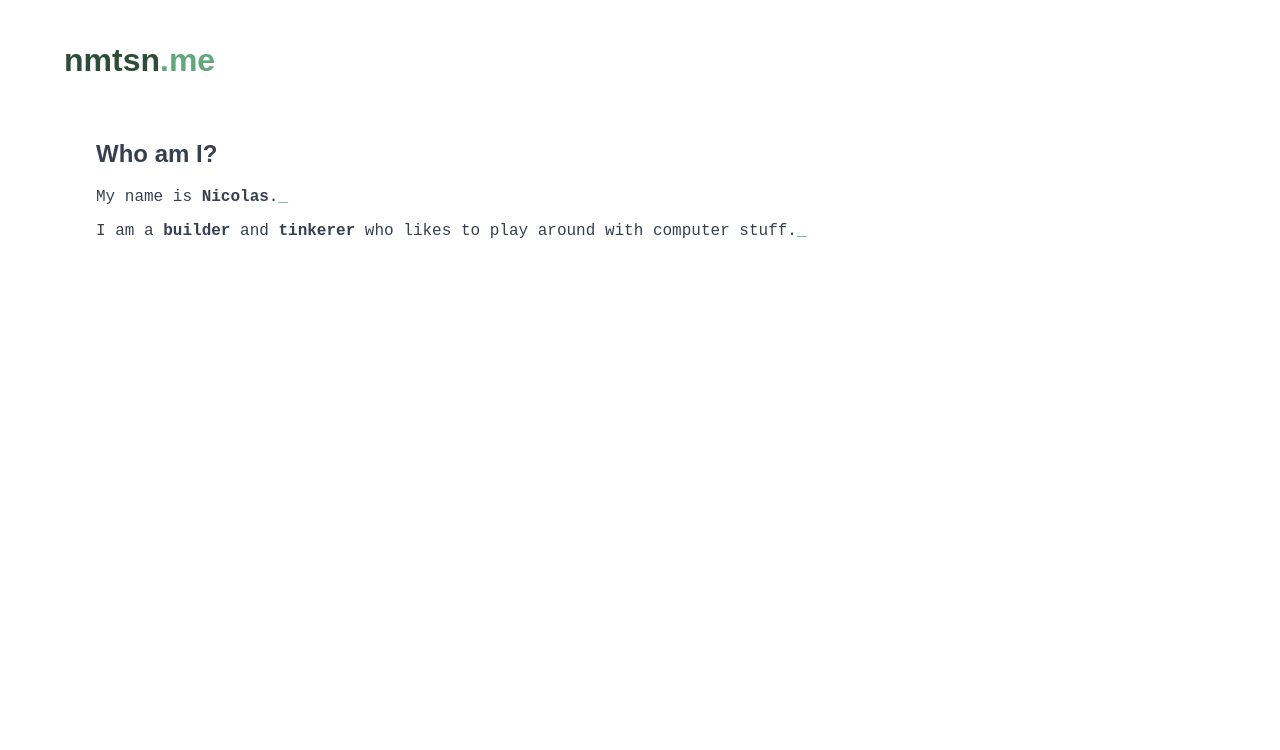
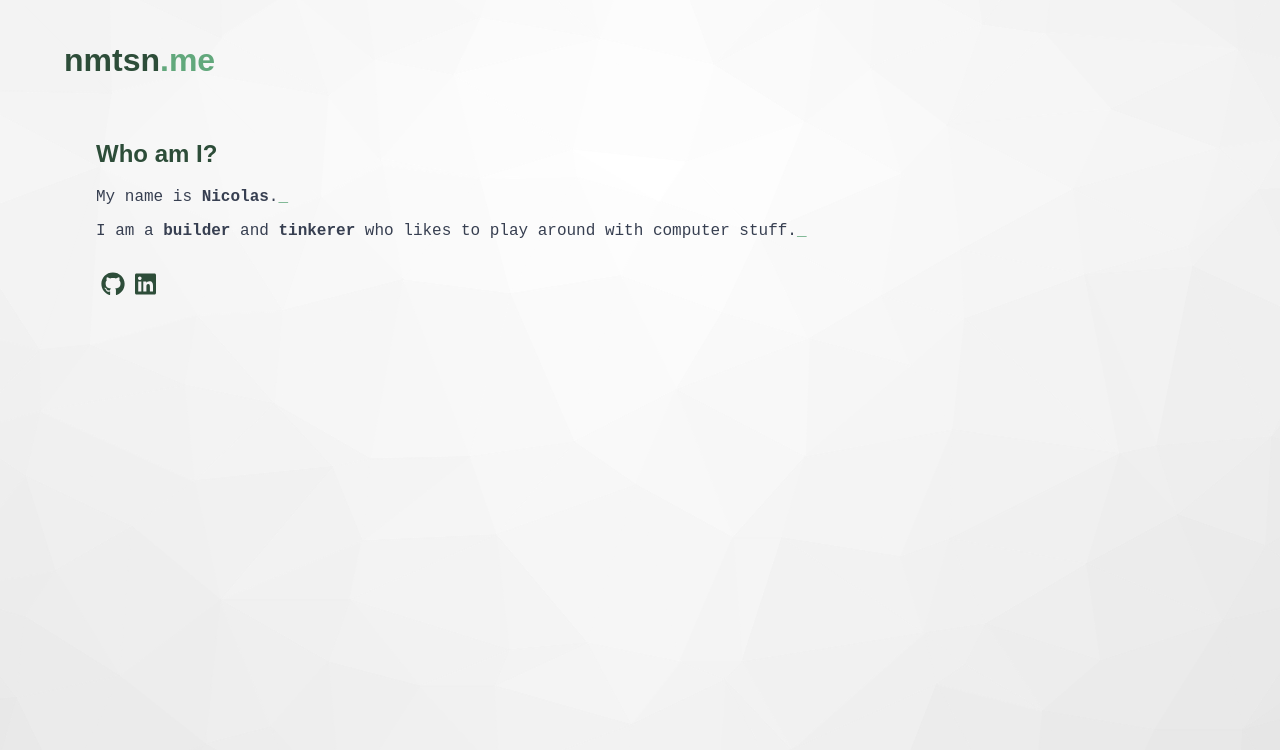
Before and after one commit to nmoutschen/nmtsn.me, a Vue app: page / in a window 1280 px wide. Shown: the top 750 px of the page. Built offline with nearby package versions, Linux system fonts and the light colour scheme; a web font is replaced by a local one.

Commit message:
Add FindMe component, background and clean-up code

```diff
--- a/package.json
+++ b/package.json
@@ -10,6 +10,9 @@
     "test:unit": "vue-cli-service test:unit"
   },
   "dependencies": {
+    "@fortawesome/fontawesome-svg-core": "^1.2.17",
+    "@fortawesome/free-brands-svg-icons": "^5.8.1",
+    "@fortawesome/vue-fontawesome": "^0.1.6",
     "core-js": "^2.6.5",
     "vue": "^2.6.6",
     "vue-router": "^3.0.1"
--- a/src/common/base.less
+++ b/src/common/base.less
@@ -4,10 +4,14 @@
 h1, h2, h3 {
   font-family: 'Muli', sans-serif;
   font-weight: 700;
+  color: @primary-dark;
 }
 
 body {
   background-color: @background;
+  background-image: url('../assets/background.svg');
+  background-position: center;
+  background-size: auto;
   font-family: 'Nanum Gothic Coding', monospace;
   margin: 0px;
 }
--- /dev/null
+++ b/src/components/FindMe.vue
@@ -0,0 +1,56 @@
+<template>
+  <section class="findme">
+    <ul class="contact">
+      <li v-for="contact in contacts" v-bind:key="contact.link">
+        <a v-bind:href="contact.link">
+          <font-awesome-icon v-bind:icon="['fab', contact.icon]" />
+        </a>
+      </li>
+    </ul>
+  </section>
+</template>
+
+<script>
+export default {
+  data: function() {
+    return {
+      contacts: [
+        {
+          link: "https://github.com/nmoutschen",
+          icon: "github"
+        },
+        {
+          link: "https://www.linkedin.com/in/nicolas-moutschen-6906a337/",
+          icon: "linkedin"
+        }
+      ]
+    };
+  }
+};
+</script>
+
+<style scoped lang="less">
+@import "../common/colors.less";
+
+.contact {
+  list-style: none;
+  display: block;
+  padding: 0px;
+
+  li {
+    display: inline-block;
+    padding: 0 5px;
+  }
+
+  a {
+    color: @primary-dark;
+    &:hover {
+      color: @primary;
+    }
+  }
+}
+
+.svg-inline--fa {
+  font-size: 1.5em;
+}
+</style>
--- a/src/components/WhoAmI.vue
+++ b/src/components/WhoAmI.vue
@@ -1,16 +1,17 @@
 <template>
-  <div class="whoami">
+  <section class="whoami">
     <h2>Who am I?</h2>
     <p>My name is <strong>Nicolas</strong>.</p>
-    <p>I am a <strong>builder</strong> and <strong>tinkerer</strong> who likes to play around with computer stuff.</p>
-  </div>
+    <p>I am a <strong>builder</strong> and <strong>tinkerer</strong> who likes to
+      play around with computer stuff.</p>
+  </section>
 </template>
 
 <style scoped lang="less">
 @import "../common/colors.less";
 
-p::after{
-  content: '_';
+p::after {
+  content: "_";
   color: @primary;
 }
 </style>
--- a/src/main.js
+++ b/src/main.js
@@ -1,6 +1,12 @@
 import Vue from "vue";
 import App from "./App.vue";
 import router from "./router";
+import { library } from "@fortawesome/fontawesome-svg-core";
+import { faGithub, faLinkedin } from "@fortawesome/free-brands-svg-icons";
+import { FontAwesomeIcon } from "@fortawesome/vue-fontawesome";
+
+library.add(faGithub, faLinkedin);
+Vue.component("font-awesome-icon", FontAwesomeIcon);
 
 Vue.config.productionTip = false;
 
--- a/src/views/Home.vue
+++ b/src/views/Home.vue
@@ -1,17 +1,26 @@
 <template>
   <div class="home">
-    <WhoAmI/>
+    <WhoAmI />
+    <FindMe />
   </div>
 </template>
 
 <script>
 // @ is an alias to /src
 import WhoAmI from "@/components/WhoAmI.vue";
+import FindMe from "@/components/FindMe.vue";
 
 export default {
   name: "home",
   components: {
-    WhoAmI
+    WhoAmI,
+    FindMe
   }
 };
 </script>
+
+<style lang="less">
+.home section {
+  margin-bottom: 2rem;
+}
+</style>
```
Also changed, not shown: src/App.vue (+4 -3 lines), src/assets/background.svg (added), 1 other file (tests, documents, lock files or other folders).
